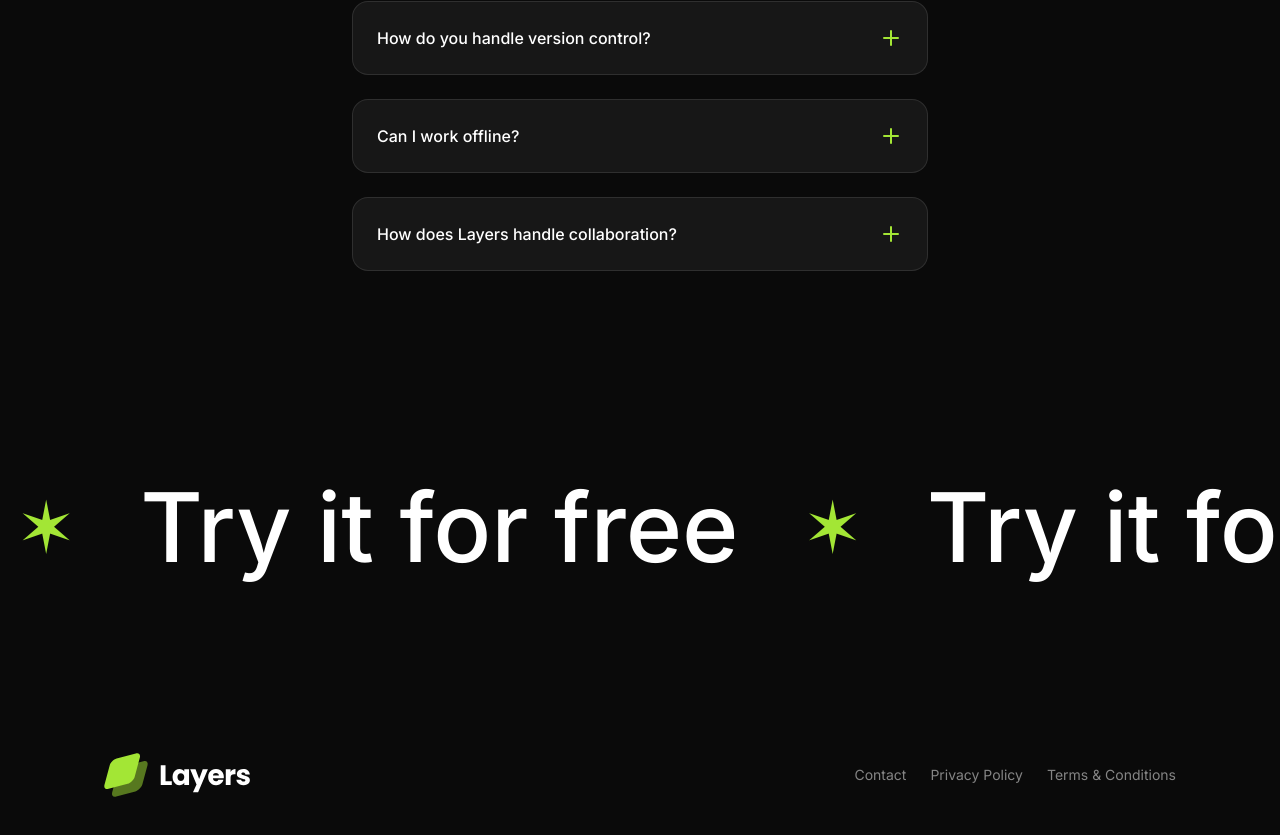
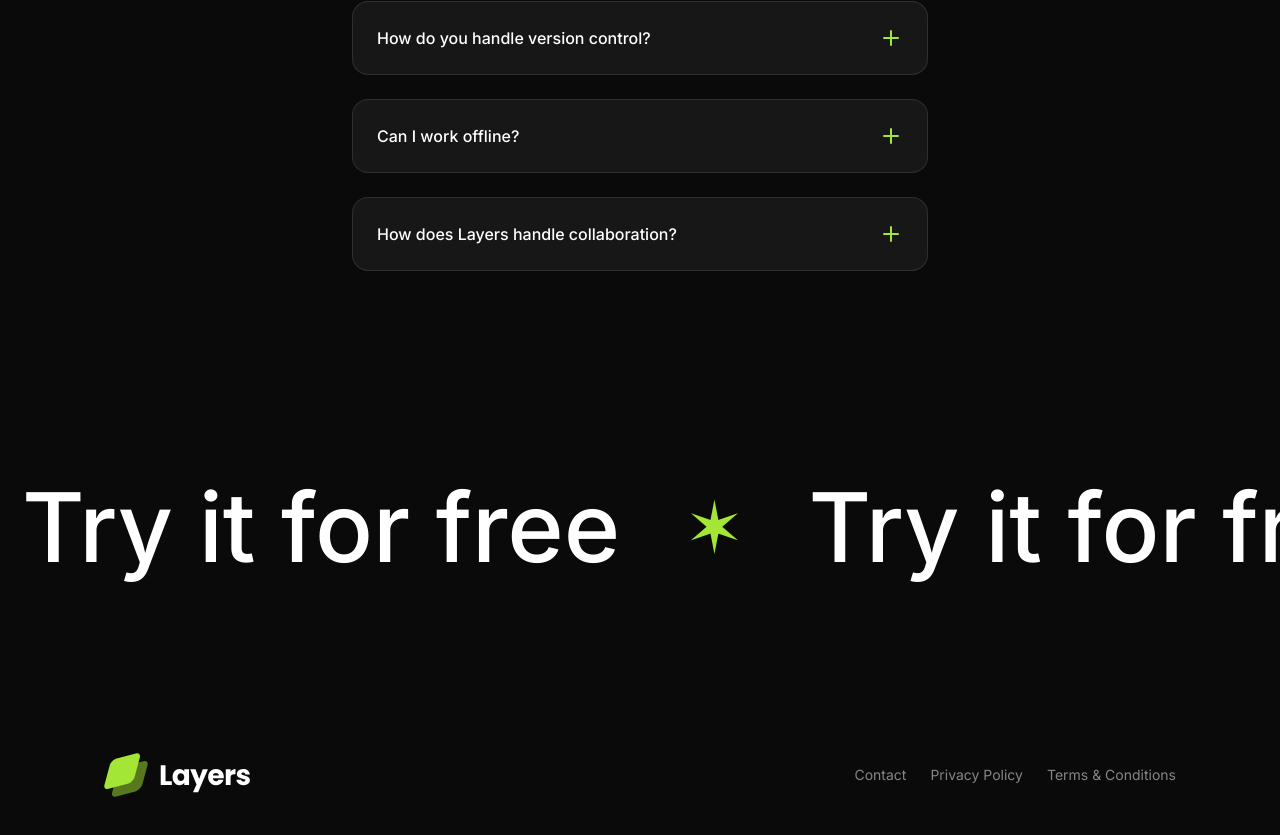
Before and after one commit to Ajay01103/dark-framer-motion-landing-page, a Next.js app: page / in a window 1280 px wide. Shown: the part 5730-6565 px from the top of the page. Built offline with nearby package versions, Linux system fonts and the light colour scheme.

Commit message:
cta animations done

```diff
--- a/src/components/cta.tsx
+++ b/src/components/cta.tsx
@@ -1,20 +1,50 @@
-import React from "react"
+"use client"
+
+import { AnimationPlaybackControls, motion, useAnimate } from "framer-motion"
+import { useEffect, useRef, useState } from "react"
 
 export const CTA = () => {
+  const [scope, animate] = useAnimate()
+  const [hovered, setHovered] = useState(false)
+  const animation = useRef<AnimationPlaybackControls>()
+
+  useEffect(() => {
+    animation.current = animate(
+      scope.current,
+      { x: "-50%" },
+      { duration: 30, ease: "linear", repeat: Infinity }
+    )
+  }, [])
+
+  useEffect(() => {
+    if (animation.current) {
+      if (hovered) {
+        animation.current.speed = 0.5
+      } else {
+        animation.current.speed = 1
+      }
+    }
+  }, [hovered])
+
   return (
     <section className="py-24">
       <div className="overflow-x-clip p-4 flex">
-        <div className="flex flex-none gap-16 text-7xl md:text-8xl font-medium">
+        <motion.div
+          ref={scope}
+          onMouseEnter={() => setHovered(true)}
+          onMouseLeave={() => setHovered(false)}
+          className="flex flex-none gap-16 pr-16 text-7xl md:text-8xl font-medium group cursor-pointer"
+        >
           {Array.from({ length: 10 }).map((_, i) => (
             <div
               key={i}
               className="flex items-center gap-16"
             >
               <span className="text-lime-400 text-7xl">&#10038;</span>
-              <span>Try it for free</span>
+              <span className="group-hover:text-lime-400">Try it for free</span>
             </div>
           ))}
-        </div>
+        </motion.div>
       </div>
     </section>
   )
```
